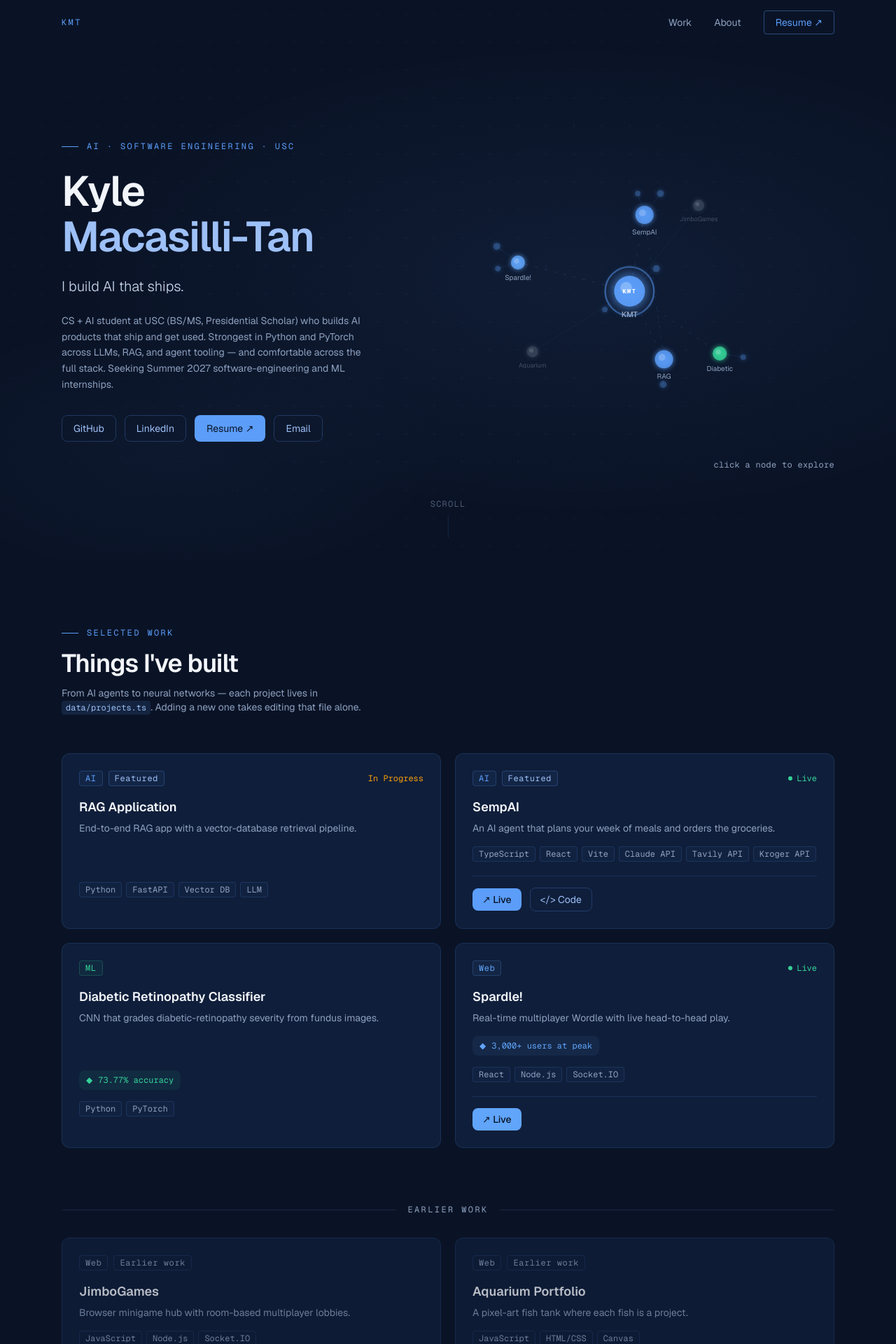
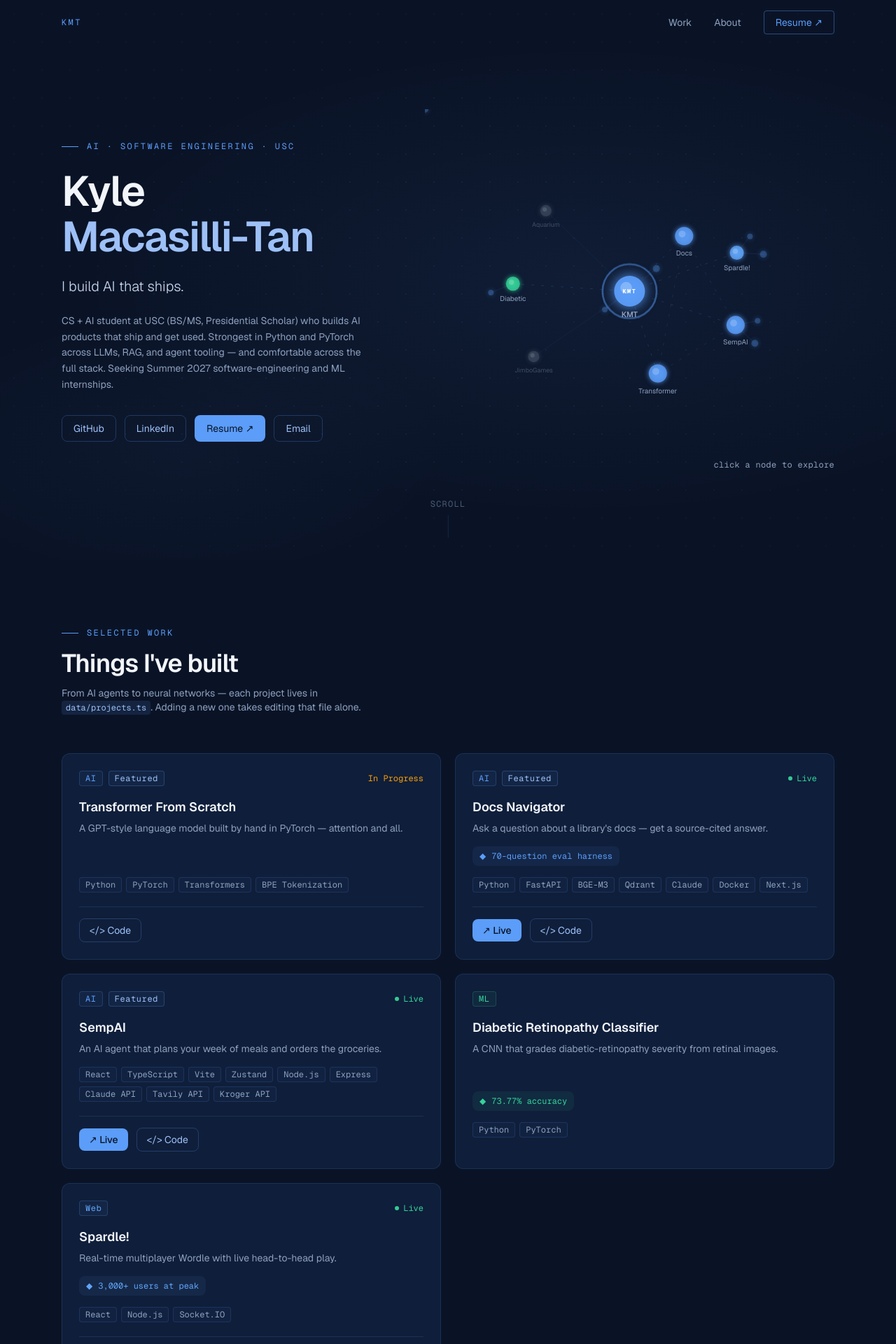
Before and after one commit to kylemtan/kylemtan-portfolio, a Next.js app: page / in a window 1280 px wide. Shown: the top 1920 px of the page at 70% size. Built offline with nearby package versions, Linux system fonts and the light colour scheme.

Commit message:
Updated projects and added Docs Navigator

```diff
--- a/data/projects.ts
+++ b/data/projects.ts
@@ -15,13 +15,28 @@ export type Project = {
 
 export const projects: Project[] = [
   {
-    id: "rag-app",
-    title: "RAG Application",
-    tagline: "End-to-end RAG app with a vector-database retrieval pipeline.",
+    id: "gpt-torch",
+    title: "Transformer From Scratch",
+    tagline: "A GPT-style language model built by hand in PyTorch — attention and all.",
     description:
-      "In progress — a deployed RAG application with a vector-DB retrieval pipeline, an LLM answering over a document corpus, a FastAPI backend, and a live demo. Update with real details and links once built.",
-    stack: ["Python", "FastAPI", "Vector DB", "LLM"],
+      "A small GPT-style transformer implemented from scratch in PyTorch — multi-head self-attention, the causal mask, the training loop, and text generation all hand-written rather than pulled from a library. Progresses from a char-level model on Shakespeare to a BPE tokenizer on a real corpus, with modern upgrades (RoPE, weight tying, RMSNorm) evaluated through measured ablations.",
+    stack: ["Python", "PyTorch", "Transformers", "BPE Tokenization"],
+    codeUrl: "https://github.com/kylemtan/nanoformer",
     status: "in-progress",
+    group: "ai",
+    featured: true,
+  },
+  {
+    id: "docs-navigator",
+    title: "Docs Navigator",
+    tagline: "Ask a question about a library's docs — get a source-cited answer.",
+    description:
+      "A multi-library RAG documentation assistant (Next.js, LangChain, LlamaIndex, Haystack) that answers natural-language questions with grounded, source-cited answers. BGE-M3 hybrid retrieval over Qdrant, cross-encoder reranking, and Claude for generation — FastAPI backend, Next.js frontend, Dockerized on Render. Built a 70-question benchmark and evaluation harness (recall@k, MRR, faithfulness, out-of-scope refusal) and used controlled ablations to select the pipeline, improving section-level recall@3 from 58% to 73%.",
+    stack: ["Python", "FastAPI", "BGE-M3", "Qdrant", "Claude", "Docker", "Next.js"],
+    liveUrl: "https://docs-navigator.onrender.com",
+    codeUrl: "https://github.com/kylemtan/docs-navigator",
+    status: "live",
+    highlight: "70-question eval harness",
     group: "ai",
     featured: true,
   },
@@ -30,8 +45,8 @@ export const projects: Project[] = [
     title: "SempAI",
     tagline: "An AI agent that plans your week of meals and orders the groceries.",
     description:
-      "Takes dietary preferences and spare ingredients and turns them into a full weekly meal plan, then auto-populates a Kroger cart for delivery — orchestrating an LLM, web search, and grocery fulfillment end to end.",
-    stack: ["TypeScript", "React", "Vite", "Claude API", "Tavily API", "Kroger API"],
+      "Turns your dietary preferences and spare ingredients into a full weekly meal plan, then auto-populates a Kroger cart for delivery — orchestrating Claude, recipe search, and grocery fulfillment end to end.",
+    stack: ["React", "TypeScript", "Vite", "Zustand", "Node.js", "Express", "Claude API", "Tavily API", "Kroger API"],
     liveUrl: "https://semp-ai.onrender.com",
     codeUrl: "https://github.com/kylemtan/SempAI",
     status: "live",
@@ -41,9 +56,9 @@ export const projects: Project[] = [
   {
     id: "dr-classifier",
     title: "Diabetic Retinopathy Classifier",
-    tagline: "CNN that grades diabetic-retinopathy severity from fundus images.",
+    tagline: "A CNN that grades diabetic-retinopathy severity from retinal images.",
     description:
-      "A convolutional neural network with batch normalization and max pooling that classifies diabetic-retinopathy severity levels. Built through USC's Center for AI in Society (CAIS++).",
+      "A convolutional neural network with batch normalization and max pooling that classifies diabetic-retinopathy severity levels, built through USC's Center for AI in Society (CAIS++), a 30-member cohort selected from 300+ applicants.",
     highlight: "73.77% accuracy",
     stack: ["Python", "PyTorch"],
     group: "ml",
@@ -53,7 +68,7 @@ export const projects: Project[] = [
     title: "Spardle!",
     tagline: "Real-time multiplayer Wordle with live head-to-head play.",
     description:
-      "A multiplayer take on Wordle with live head-to-head play, real-time state sync, and a clean competitive UI.",
+      "A multiplayer take on Wordle — race an opponent in real time with live state sync and a clean competitive UI.",
     highlight: "3,000+ users at peak",
     stack: ["React", "Node.js", "Socket.IO"],
     liveUrl: "https://spardle.onrender.com",
@@ -66,9 +81,9 @@ export const projects: Project[] = [
   {
     id: "jimbogames",
     title: "JimboGames",
-    tagline: "Browser minigame hub with room-based multiplayer lobbies.",
+    tagline: "A browser minigame hub with room-based multiplayer lobbies.",
     description:
-      "A multiplayer minigame platform built in high school. Players create accounts, connect to a shared room, and choose from a collection of party games to play together in real time.",
+      "A multiplayer minigame platform built in high school. Players make an account, join a shared room, and pick from a collection of party games to play together in real time.",
     stack: ["JavaScript", "Node.js", "Socket.IO"],
     liveUrl: "https://jimbogames.netlify.app",
     status: "archived",
@@ -78,11 +93,11 @@ export const projects: Project[] = [
   {
     id: "aquarium-portfolio",
     title: "Aquarium Portfolio",
-    tagline: "A pixel-art fish tank where each fish is a project.",
+    tagline: "A pixel-art fish tank where every fish is a project.",
     description:
-      "My sophomore-year portfolio reimagined as an interactive aquarium. Fish drift freely across the screen, your cursor becomes a net, and catching one reveals the project or internship it represents. Built entirely from scratch with pixel art animations.",
+      "My sophomore-year portfolio reimagined as an interactive aquarium: fish drift across the screen, your cursor becomes a net, and catching one reveals the project or internship it represents. Hand-built with original pixel-art animations.",
     stack: ["JavaScript", "HTML/CSS", "Canvas"],
-    liveUrl: "https://kylemtan.netlify.app/",
+    liveUrl: "https://kylemtan.netlify.app",
     status: "archived",
     group: "web",
     legacy: true,
```
